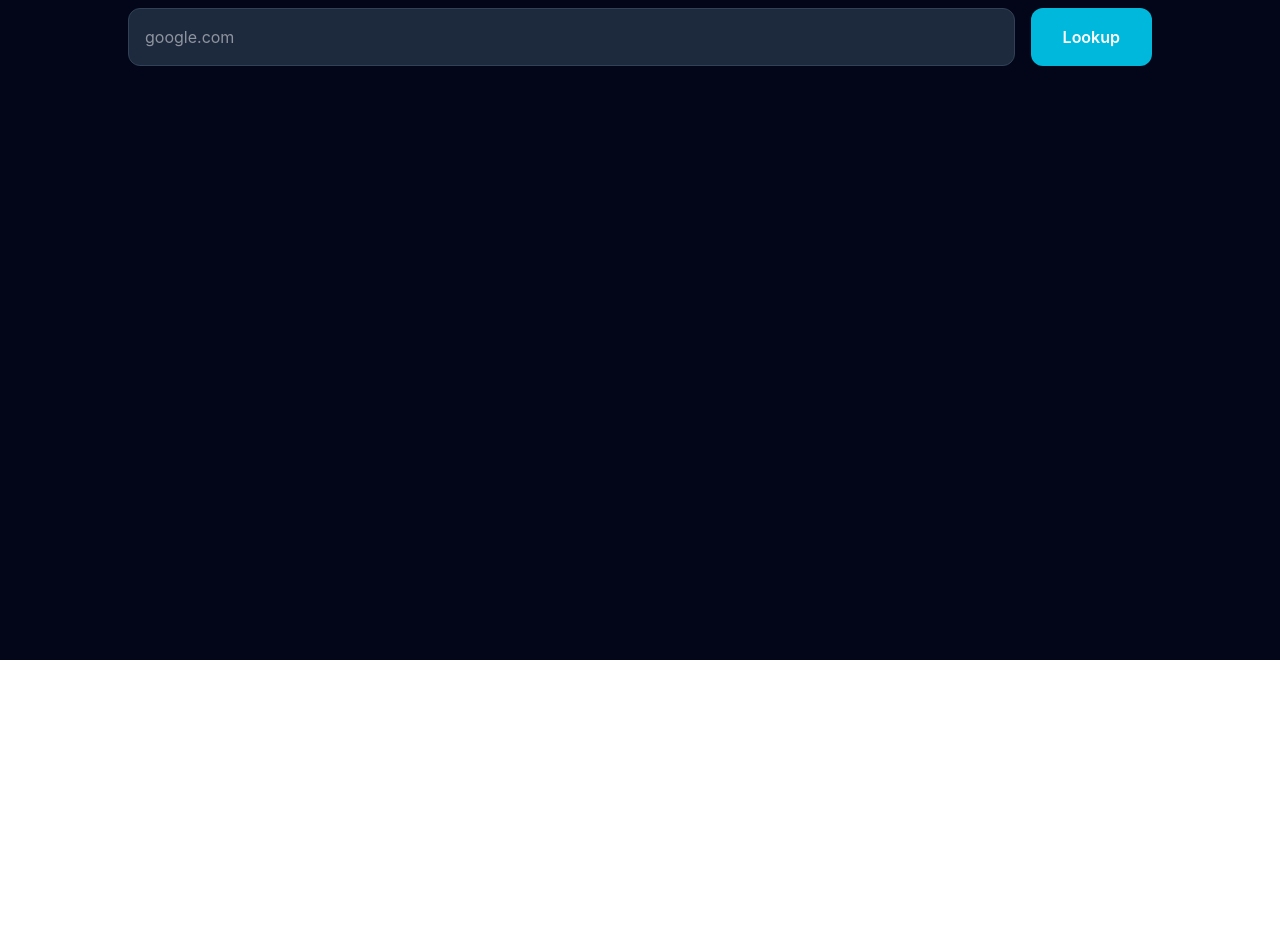
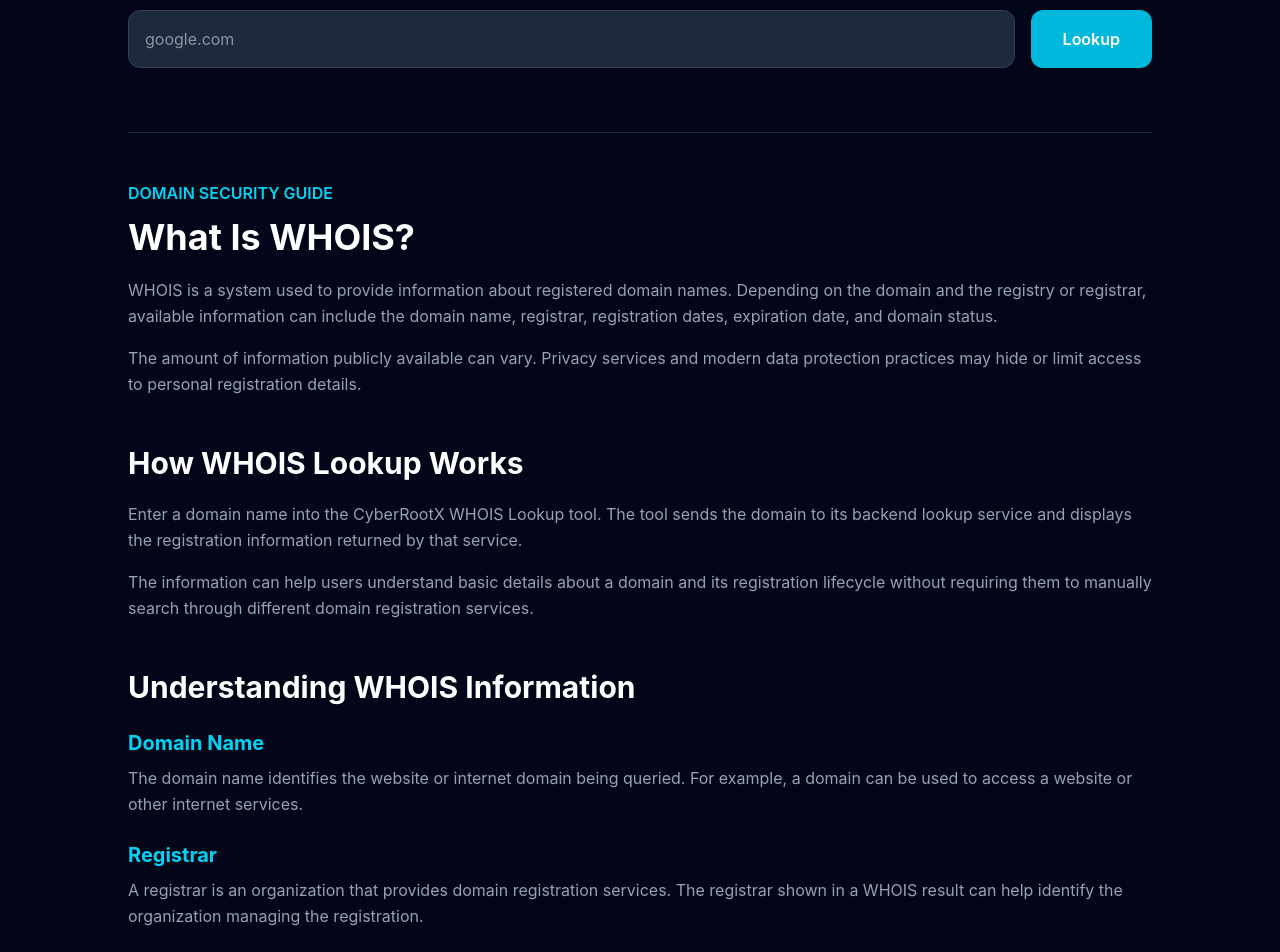
Before and after one commit to ashishg2005/CyberRootX-Frontend, a React (Vite) app: page /whois-lookup in a window 1280 px wide. Shown: the part 140-1092 px from the top of the page. Before the commit the page ends 800 px from the top, so only its background shows below. Built offline with nearby package versions, Linux system fonts and the light colour scheme.

Commit message:
Improve WHOIS lookup content

```diff
--- a/src/pages/WhoisLookup.jsx
+++ b/src/pages/WhoisLookup.jsx
@@ -36,15 +36,19 @@ function WhoisLookup() {
     <div className="min-h-screen bg-slate-950 text-white px-6 py-10">
       <div className="max-w-5xl mx-auto">
 
+        {/* Tool Header */}
         <h1 className="text-4xl font-bold text-cyan-400">
           🌍 WHOIS Lookup
         </h1>
 
-        <p className="text-gray-400 mt-3">
-          Find domain registration information.
+        <p className="text-gray-400 mt-3 leading-relaxed">
+          Find publicly available domain registration information such as
+          the registrar, registration dates, expiration date, and domain
+          status.
         </p>
 
-        <div className="flex gap-4 mt-8">
+        {/* Lookup Form */}
+        <div className="flex flex-col md:flex-row gap-4 mt-8">
           <input
             type="text"
             placeholder="google.com"
@@ -56,12 +60,13 @@ function WhoisLookup() {
           <button
             onClick={lookupWhois}
             disabled={loading}
-            className="bg-cyan-500 hover:bg-cyan-600 px-8 rounded-xl font-semibold disabled:opacity-50"
+            className="bg-cyan-500 hover:bg-cyan-600 px-8 py-4 rounded-xl font-semibold disabled:opacity-50"
           >
             {loading ? "Loading..." : "Lookup"}
           </button>
         </div>
 
+        {/* Results */}
         {result && (
           <div className="mt-8 bg-slate-900 rounded-xl p-6 border border-slate-700">
 
@@ -69,7 +74,7 @@ function WhoisLookup() {
               WHOIS Information
             </h2>
 
-            <div className="grid grid-cols-2 gap-4">
+            <div className="grid grid-cols-1 md:grid-cols-2 gap-4">
 
               <p>
                 <strong>Domain:</strong>{" "}
@@ -110,6 +115,143 @@ function WhoisLookup() {
           </div>
         )}
 
+        {/* Educational Content */}
+        <section className="mt-16 border-t border-slate-800 pt-12">
+
+          <p className="text-cyan-400 font-semibold">
+            DOMAIN SECURITY GUIDE
+          </p>
+
+          <h2 className="text-3xl md:text-4xl font-bold mt-3">
+            What Is WHOIS?
+          </h2>
+
+          <p className="text-gray-400 leading-relaxed mt-5">
+            WHOIS is a system used to provide information about registered
+            domain names. Depending on the domain and the registry or
+            registrar, available information can include the domain name,
+            registrar, registration dates, expiration date, and domain status.
+          </p>
+
+          <p className="text-gray-400 leading-relaxed mt-4">
+            The amount of information publicly available can vary. Privacy
+            services and modern data protection practices may hide or limit
+            access to personal registration details.
+          </p>
+
+          <h2 className="text-3xl font-bold mt-12">
+            How WHOIS Lookup Works
+          </h2>
+
+          <p className="text-gray-400 leading-relaxed mt-5">
+            Enter a domain name into the CyberRootX WHOIS Lookup tool. The
+            tool sends the domain to its backend lookup service and displays
+            the registration information returned by that service.
+          </p>
+
+          <p className="text-gray-400 leading-relaxed mt-4">
+            The information can help users understand basic details about a
+            domain and its registration lifecycle without requiring them to
+            manually search through different domain registration services.
+          </p>
+
+          <h2 className="text-3xl font-bold mt-12">
+            Understanding WHOIS Information
+          </h2>
+
+          <div className="mt-6 space-y-6">
+
+            <div>
+              <h3 className="text-xl font-bold text-cyan-400">
+                Domain Name
+              </h3>
+              <p className="text-gray-400 leading-relaxed mt-2">
+                The domain name identifies the website or internet domain
+                being queried. For example, a domain can be used to access
+                a website or other internet services.
+              </p>
+            </div>
+
+            <div>
+              <h3 className="text-xl font-bold text-cyan-400">
+                Registrar
+              </h3>
+              <p className="text-gray-400 leading-relaxed mt-2">
+                A registrar is an organization that provides domain
+                registration services. The registrar shown in a WHOIS result
+                can help identify the organization managing the registration.
+              </p>
+            </div>
+
+            <div>
+              <h3 className="text-xl font-bold text-cyan-400">
+                Creation Date
+              </h3>
+              <p className="text-gray-400 leading-relaxed mt-2">
+                The creation date indicates when the domain registration was
+                originally created according to the available registration
+                data.
+              </p>
+            </div>
+
+            <div>
+              <h3 className="text-xl font-bold text-cyan-400">
+                Expiration Date
+              </h3>
+              <p className="text-gray-400 leading-relaxed mt-2">
+                The expiration date indicates the current registration
+                expiration information returned for the domain. Domains can
+                be renewed before expiration according to the registrar's
+                policies.
+              </p>
+            </div>
+
+            <div>
+              <h3 className="text-xl font-bold text-cyan-400">
+                Domain Status
+              </h3>
+              <p className="text-gray-400 leading-relaxed mt-2">
+                Domain status values describe the current state or registry
+                restrictions associated with a domain. Different status values
+                can indicate whether certain domain operations are permitted
+                or restricted.
+              </p>
+            </div>
+
+          </div>
+
+          <h2 className="text-3xl font-bold mt-12">
+            Why Use a WHOIS Lookup?
+          </h2>
+
+          <p className="text-gray-400 leading-relaxed mt-5">
+            WHOIS information can be useful during domain research,
+            cybersecurity investigations, website analysis, and general
+            internet research. Registration dates and domain status can
+            provide additional context when evaluating a domain.
+          </p>
+
+          <p className="text-gray-400 leading-relaxed mt-4">
+            WHOIS information should not be treated as proof that a website
+            is trustworthy or malicious. A domain can have legitimate
+            registration information while hosting harmful content, and
+            registration data alone cannot determine the security of a website.
+          </p>
+
+          <div className="mt-10 p-5 rounded-xl bg-slate-900 border border-slate-700">
+            <h3 className="text-xl font-bold text-cyan-400">
+              Security & Privacy Note
+            </h3>
+
+            <p className="text-gray-400 leading-relaxed mt-2">
+              WHOIS data availability varies by domain registry and privacy
+              settings. CyberRootX displays information returned by its lookup
+              service and does not guarantee that every available registration
+              detail will be present.
+            </p>
+          </div>
+
+        </section>
       </div>
     </div>
   );
```
